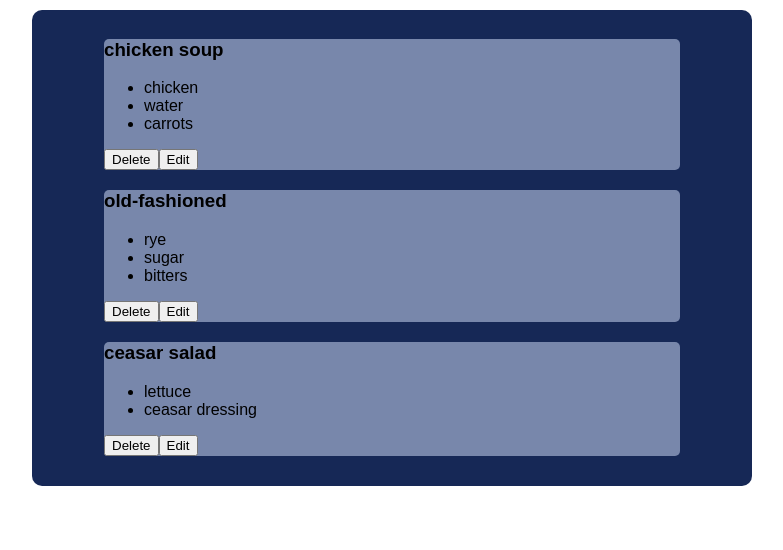
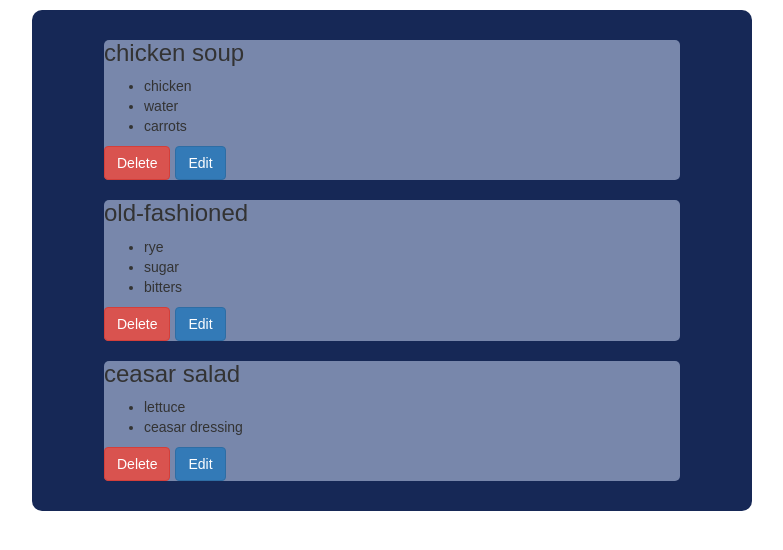
Before and after one commit to mreiben/fcc-recipe-box, a React (Create React App) app: page / in a window 1280 px wide. Shown: the top 550 px of the page, without its empty margins (248-1031 px from the left). Built offline with nearby package versions, Linux system fonts and the light colour scheme.

Commit message:
added react-bootstrap

```diff
--- a/public/index.html
+++ b/public/index.html
@@ -4,6 +4,7 @@
     <meta charset="utf-8">
     <meta name="viewport" content="width=device-width, initial-scale=1">
     <link rel="shortcut icon" href="%PUBLIC_URL%/favicon.ico">
+    <link rel="stylesheet" href="https://maxcdn.bootstrapcdn.com/bootstrap/latest/css/bootstrap.min.css">
     <!--
       Notice the use of %PUBLIC_URL% in the tag above.
       It will be replaced with the URL of the `public` folder during the build.
--- a/src/components/Recipe.js
+++ b/src/components/Recipe.js
@@ -1,7 +1,6 @@
 import React, { Component } from 'react';
 import './Recipe.css';
-import { Button, ButtonToolbar } from 'react-bootstrap';
-import { Collapse } from 'react-collapse';
+import {Button, ButtonToolbar} from 'react-bootstrap';
 
 class Recipe extends Component{
   constructor(props){
@@ -14,7 +13,6 @@ class Recipe extends Component{
 
   render(){
     return(
-      <Collapse isOpened={true || false }>
         <div className="recipe-detail">
           <h3>{this.state.name}</h3>
           <ul>
@@ -22,10 +20,9 @@ class Recipe extends Component{
           </ul>
           <ButtonToolbar>
             <Button bsStyle="danger">Delete</Button>
-            <Button>Edit</Button>
+            <Button bsStyle="primary">Edit</Button>
           </ButtonToolbar>
         </div>
-      </Collapse>
     );
   };
 }
```
Also changed, not shown: package.json (+8 -1 lines).
